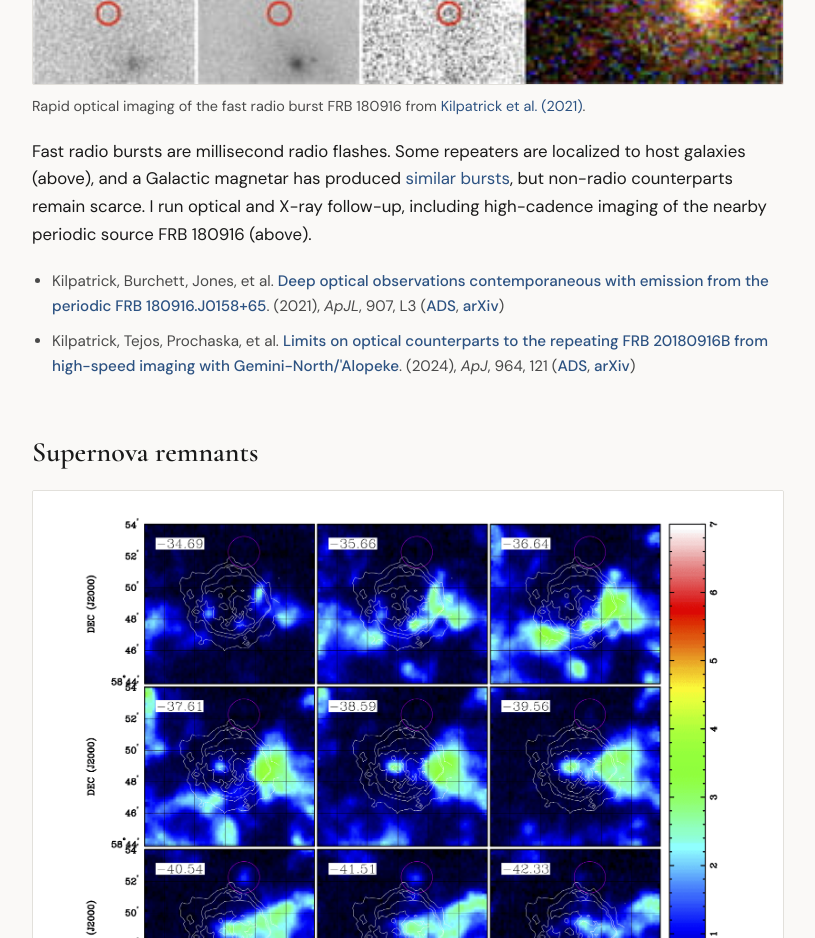
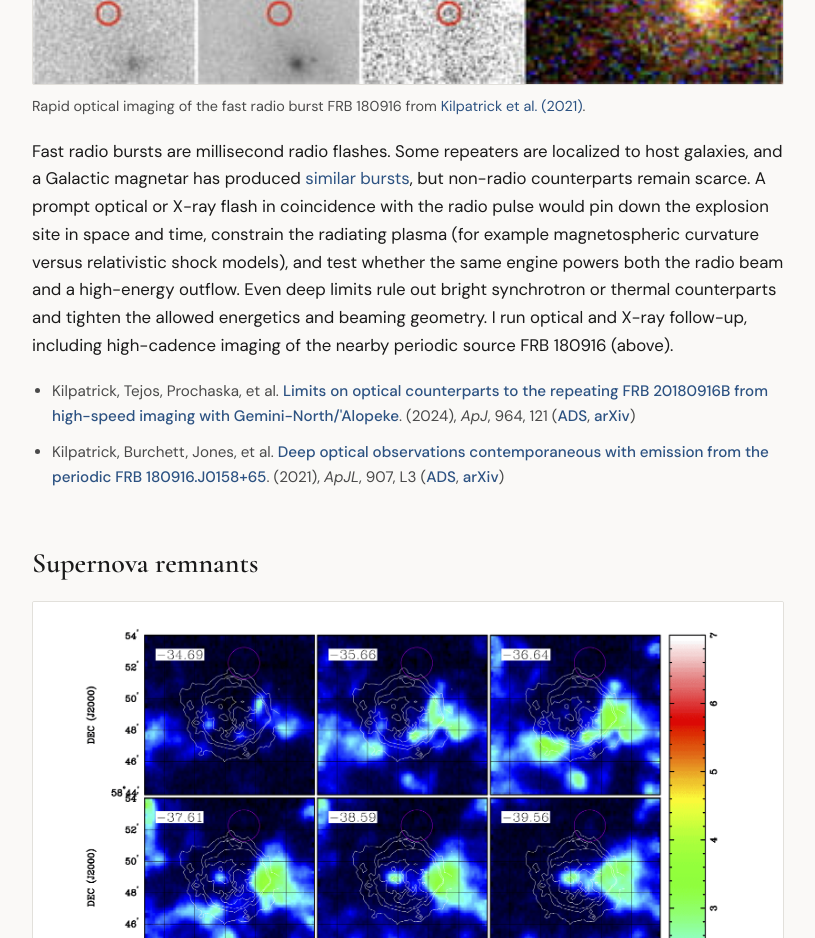
Before and after one commit to charliekilpatrick/charliekilpatrick.github.io, a plain HTML site: page research.html in a window 1280 px wide. Shown: the part 3660-4598 px from the top of the page, without its empty margins (232-1047 px from the left). Drawn offline with nearby package versions, Linux system fonts and the light colour scheme.

Commit message:
Refine research.html content by expanding the description of fast radio bursts and their observational significance, enhancing clarity and detail in the context of optical and X-ray follow-up studies.

```diff
--- a/research.html
+++ b/research.html
@@ -68,10 +68,10 @@
         <img src="assets/research/frb180916.jpg" alt="Rapid optical imaging of the fast radio burst FRB 180916" width="800" height="500" loading="lazy">
         <figcaption>Rapid optical imaging of the fast radio burst FRB 180916 from <a href="https://ui.adsabs.harvard.edu/abs/2021ApJ...907L...3K/abstract">Kilpatrick et al. (2021)</a>.</figcaption>
       </figure>
-      <p>Fast radio bursts are millisecond radio flashes. Some repeaters are localized to host galaxies (above), and a Galactic magnetar has produced <a href="https://www.nature.com/articles/s41586-020-2863-y">similar bursts</a>, but non-radio counterparts remain scarce. I run optical and X-ray follow-up, including high-cadence imaging of the nearby periodic source FRB 180916 (above).</p>
+      <p>Fast radio bursts are millisecond radio flashes. Some repeaters are localized to host galaxies, and a Galactic magnetar has produced <a href="https://www.nature.com/articles/s41586-020-2863-y">similar bursts</a>, but non-radio counterparts remain scarce. A prompt optical or X-ray flash in coincidence with the radio pulse would pin down the explosion site in space and time, constrain the radiating plasma (for example magnetospheric curvature versus relativistic shock models), and test whether the same engine powers both the radio beam and a high-energy outflow. Even deep limits rule out bright synchrotron or thermal counterparts and tighten the allowed energetics and beaming geometry. I run optical and X-ray follow-up, including high-cadence imaging of the nearby periodic source FRB 180916 (above).</p>
       <ul class="research-pubs">
+        <li>Kilpatrick, Tejos, Prochaska, et al. <a href="https://ui.adsabs.harvard.edu/abs/2024ApJ...964..121K/abstract">Limits on optical counterparts to the repeating FRB 20180916B from high-speed imaging with Gemini-North/'Alopeke</a>. (2024), <em>ApJ</em>, 964, 121 (<a href="https://ui.adsabs.harvard.edu/abs/2024ApJ...964..121K/abstract" target="_blank" rel="noopener">ADS</a>, <a href="https://arxiv.org/abs/2311.09316" target="_blank" rel="noopener">arXiv</a>)</li>
         <li>Kilpatrick, Burchett, Jones, et al. <a href="https://ui.adsabs.harvard.edu/abs/2021ApJ...907L...3K/abstract">Deep optical observations contemporaneous with emission from the periodic FRB 180916.J0158+65</a>. (2021), <em>ApJL</em>, 907, L3 (<a href="https://ui.adsabs.harvard.edu/abs/2021ApJ...907L...3K/abstract" target="_blank" rel="noopener">ADS</a>, <a href="https://arxiv.org/abs/2011.07561" target="_blank" rel="noopener">arXiv</a>)</li>
-        <li>Kilpatrick, Tejos, Prochaska, et al. <a href="https://ui.adsabs.harvard.edu/abs/2024ApJ...964..121K/abstract">Limits on optical counterparts to the repeating FRB 20180916B from high-speed imaging with Gemini-North/'Alopeke</a>. (2024), <em>ApJ</em>, 964, 121 (<a href="https://ui.adsabs.harvard.edu/abs/2024ApJ...964..121K/abstract" target="_blank" rel="noopener">ADS</a>, <a href="https://arxiv.org/abs/2311.09316" target="_blank" rel="noopener">arXiv</a>)</li>
       </ul>
     </section>
 
```
